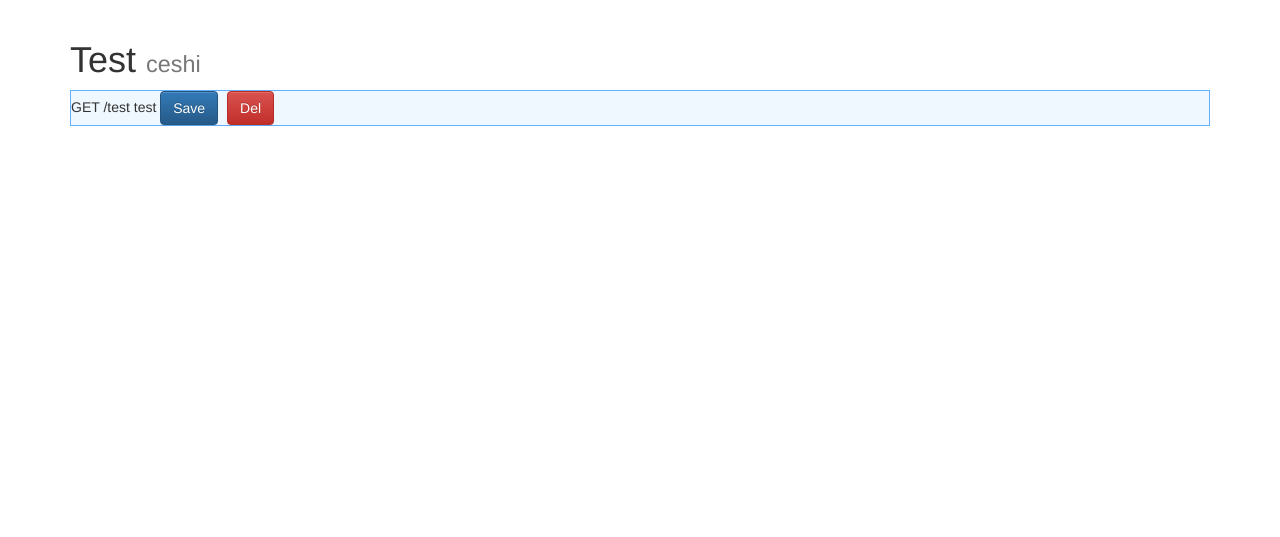
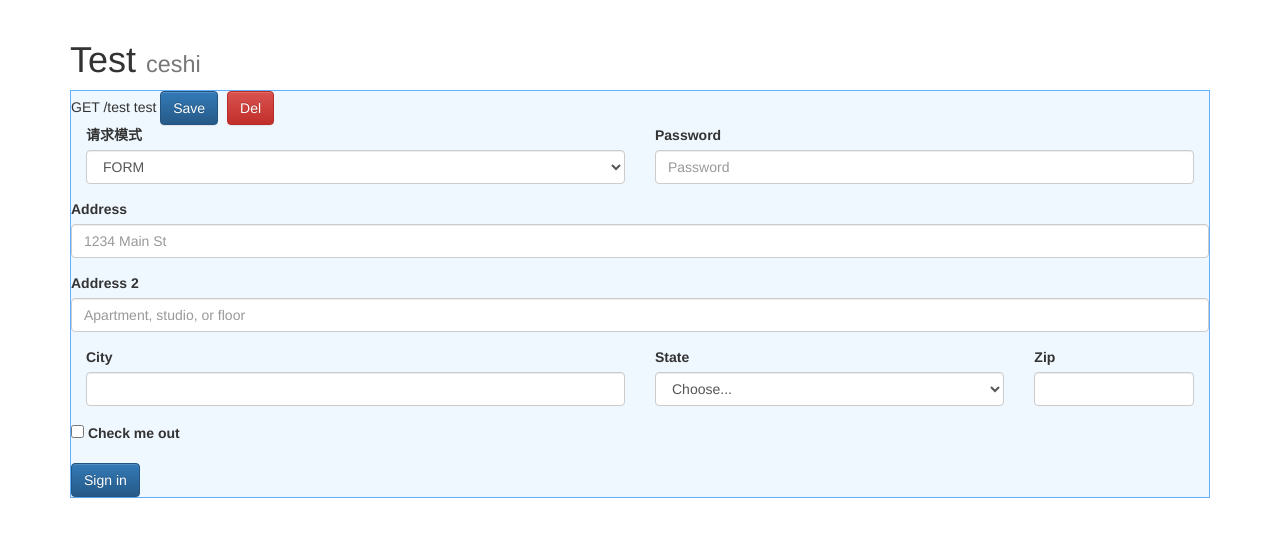
Before and after one commit to zj910521/JiangMock, a Flask app: page / in a window 1280 px wide. Shown: the part 52-589 px from the top of the page. Run offline with Flask 2, Linux system fonts and the light colour scheme; data that the repository does not hold is empty; some libraries are stand-ins or nearby versions.

Commit message:
feat：新增前端填写search_1

```diff
--- a/JiangMock/templates/index.html
+++ b/JiangMock/templates/index.html
@@ -180,7 +180,8 @@
                     <div class="form-group">
                         <label for="api_url" class="col-sm-3 control-label">API路径:</label>
                         <div class="col-sm-8">
-                            <input type="text" value="" class="form-control" id="api_url" name="api_url" placeholder="路径不需要加/">
+                            <input type="text" value="" class="form-control" id="api_url" name="api_url"
+                                   placeholder="路径不需要加/">
                         </div>
                     </div>
                 </form>
@@ -208,10 +209,10 @@
 
                 <span class="block-method block_url cl4">{{i.api_url}}</span>
                 <span class="block-summary-description cl4">{{i.api_name}}</span>
-                <button class="btn btn-danger pull-right" style="margin-left: 5px" onclick="del_mock_api('/mocks/1/')">
+                <button class="btn btn-danger pull-right" style="margin-left: 5px" api_id={{i.api_id}}>
                     Del
                 </button>
-                <button class="btn btn-primary pull-right" onclick="put_mock_api('/mocks/1/')">Save</button>
+                <button class="btn btn-primary pull-right save-search" api_id={{i.api_id}}>Save</button>
 
             </div>
             {% endfor %}
@@ -233,7 +234,58 @@
             <span class="block-summary-description">test</span>
             <button class="btn btn-primary " onclick="put_mock_api('/mocks/1/')">Save</button>
             <button class="btn btn-danger " style="margin-left: 5px" onclick="del_mock_api('/mocks/1/')">Del</button>
+            <form>
+                <div class="form-row">
+                    <div class="form-group col-md-6">
+                        <label for="inputEmail4">请求模式</label>
+                        <select class="form-control" id="inputEmail4">
+                                <option>FORM</option>
+                                <option>JSON</option>
+                            </select>
+                    </div>
+                    <div class="form-group col-md-6">
+                        <label for="inputPassword4">Password</label>
+                        <input type="password" class="form-control" id="inputPassword4" placeholder="Password">
+                    </div>
+                </div>
+                <div class="form-group">
+                    <label for="inputAddress">Address</label>
+                    <input type="text" class="form-control" id="inputAddress" placeholder="1234 Main St">
+                </div>
+                <div class="form-group">
+                    <label for="inputAddress2">Address 2</label>
+                    <input type="text" class="form-control" id="inputAddress2"
+                           placeholder="Apartment, studio, or floor">
+                </div>
+                <div class="form-row">
+                    <div class="form-group col-md-6">
+                        <label for="inputCity">City</label>
+                        <input type="text" class="form-control" id="inputCity">
+                    </div>
+                    <div class="form-group col-md-4">
+                        <label for="inputState">State</label>
+                        <select id="inputState" class="form-control">
+                            <option selected>Choose...</option>
+                            <option>...</option>
+                        </select>
+                    </div>
+                    <div class="form-group col-md-2">
+                        <label for="inputZip">Zip</label>
+                        <input type="text" class="form-control" id="inputZip">
+                    </div>
+                </div>
+                <div class="form-group">
+                    <div class="form-check">
+                        <input class="form-check-input" type="checkbox" id="gridCheck">
+                        <label class="form-check-label" for="gridCheck">
+                            Check me out
+                        </label>
+                    </div>
+                </div>
+                <button type="submit" class="btn btn-primary">Sign in</button>
+            </form>
         </div>
+
         <div class="block_body collapse" id="collapse_api_1">
 <pre id="code_1" class="ace_editor" style="min-height: 400px"><textarea>{
     "method": "GET",
@@ -248,5 +300,10 @@
     </div>
 </div>
 </body>
+<script>
+    $(".save-search").click(function () {
+        console.log($(this).parent(".clear"))
+    })
+</script>
 <script src="{{url_for('static',filename = 'js/index.js')}}"></script>
 </html>
```
